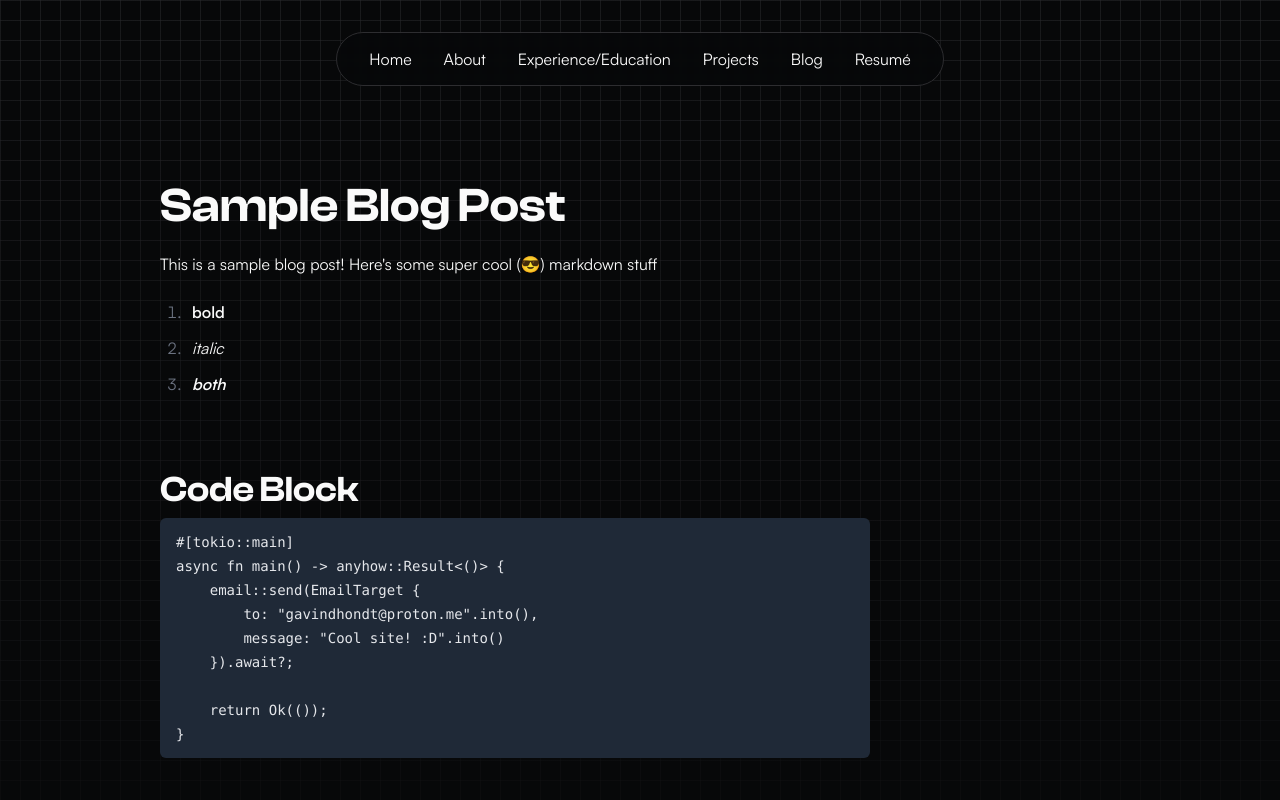
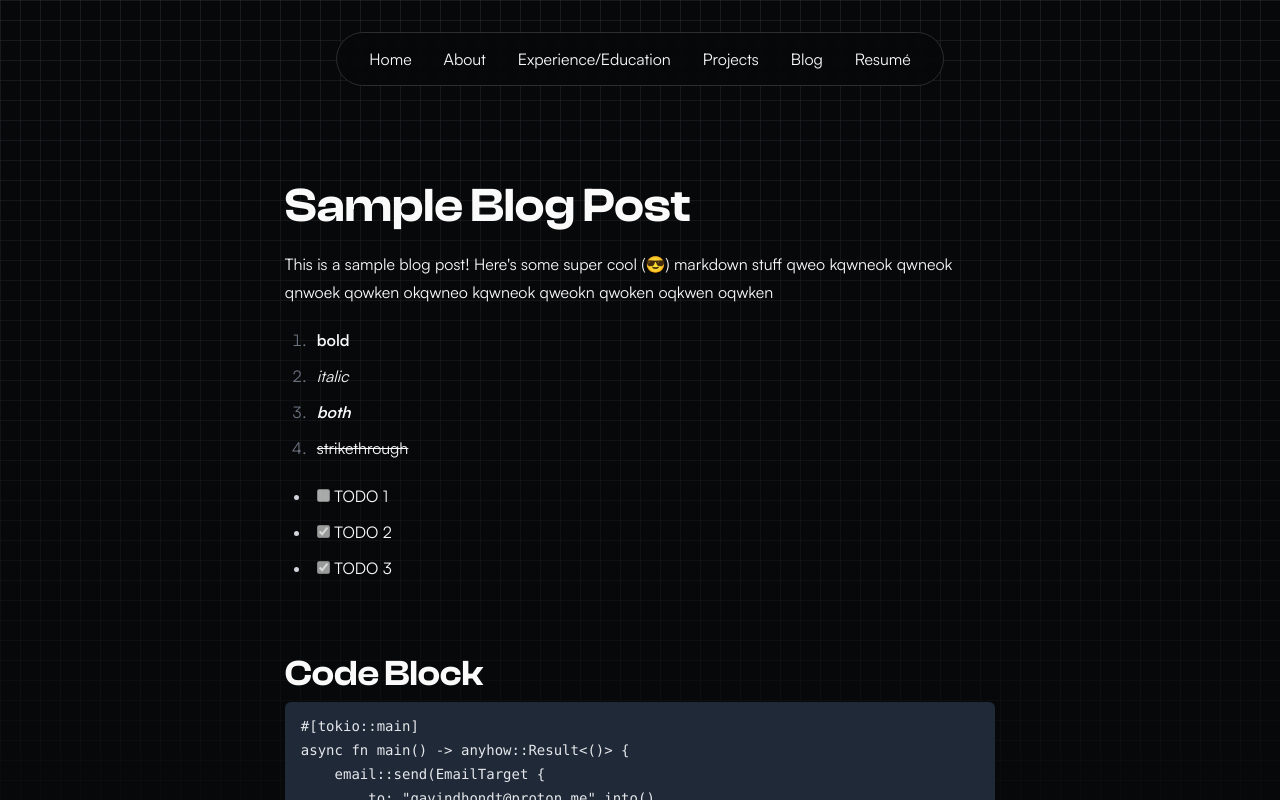
Before and after one commit to hari-vallabha-21k/portofilo, a Next.js app: page /blog/post/sample in a window 1280 px wide. Shown: the top 800 px of the page. Built offline with nearby package versions, Linux system fonts and the light colour scheme.

Commit message:
add gfm and syntax highlighting to blog

```diff
--- a/next.config.mjs
+++ b/next.config.mjs
@@ -1,4 +1,6 @@
 import createMDX from "@next/mdx";
+import remarkGfm from "remark-gfm";
+import rehypeStarryNight from "rehype-starry-night";
 
 /** @type {import("next").NextConfig} */
 const config = {
@@ -10,6 +12,11 @@ const config = {
 	}
 };
 
-const withMDX = createMDX({});
+const withMDX = createMDX({
+	options: {
+		remarkPlugins: [remarkGfm],
+		rehypePlugins: [rehypeStarryNight]
+	}
+});
 
 export default withMDX(config);
--- a/package.json
+++ b/package.json
@@ -24,6 +24,8 @@
 		"react": "^18",
 		"react-dom": "^18",
 		"react-icons": "^5.3.0",
+		"rehype-starry-night": "^2.2.0",
+		"remark-gfm": "^4.0.0",
 		"tailwind-merge": "^2.5.5",
 		"tailwindcss-animate": "^1.0.7"
 	},
--- a/src/app/blog/post/layout.tsx
+++ b/src/app/blog/post/layout.tsx
@@ -8,7 +8,7 @@ export default function MdxLayout({ children }: MdxLayoutProps) {
 	return (
 		<div
 			className={clsx(
-				"prose font-satoshi text-foreground prose-strong:text-foreground",
+				"prose mx-auto font-satoshi text-foreground prose-strong:text-foreground",
 				"prose-headings:mb-2 prose-headings:font-clash-display prose-headings:font-semibold prose-headings:text-foreground",
 				"prose-h1:text-5xl",
 				"prose-h2:text-4xl",
--- a/src/app/blog/post/sample/page.mdx
+++ b/src/app/blog/post/sample/page.mdx
@@ -1,10 +1,15 @@
 # Sample Blog Post
 
-This is a sample blog post! Here's some super cool (😎) markdown stuff
+This is a sample blog post! Here's some super cool (😎) markdown stuff qweo kqwneok qwneok qnwoek qowken okqwneo kqwneok qweokn qwoken oqkwen oqwken
 
 1. **bold**
 2. _italic_
 3. **_both_**
+4. ~~strikethrough~~
+
+- [ ] TODO 1
+- [x] TODO 2
+- [x] TODO 3
 
 ## Code Block
 
@@ -13,7 +18,7 @@ This is a sample blog post! Here's some super cool (😎) markdown stuff
 async fn main() -> anyhow::Result<()> {
     email::send(EmailTarget {
         to: "gavindhondt@proton.me".into(),
-        message: "Cool site! :D".into()
+        message: "Cool site! :D".into() // qwwwwwwwwwwwwwwwwwwwww qweqweqweqweqweqweqweqwe qweqweqweqweqwe
     }).await?;
 
     return Ok(());
--- a/src/app/globals.css
+++ b/src/app/globals.css
@@ -56,6 +56,37 @@
 		--chart-5: 340 75% 55%;
 
 		--radius: 0.5rem;
+
+		--color-prettylights-syntax-comment: #9198a1;
+		--color-prettylights-syntax-constant: #6cb6ff;
+		--color-prettylights-syntax-constant-other-reference-link: #96d0ff;
+		--color-prettylights-syntax-entity: #dcbdfb;
+		--color-prettylights-syntax-storage-modifier-import: #f0f6fc;
+		--color-prettylights-syntax-entity-tag: #8ddb8c;
+		--color-prettylights-syntax-keyword: #f47067;
+		--color-prettylights-syntax-string: #96d0ff;
+		--color-prettylights-syntax-variable: #f69d50;
+		--color-prettylights-syntax-brackethighlighter-unmatched: #e5534b;
+		--color-prettylights-syntax-brackethighlighter-angle: #9198a1;
+		--color-prettylights-syntax-invalid-illegal-text: #f0f6fc;
+		--color-prettylights-syntax-invalid-illegal-bg: #922323;
+		--color-prettylights-syntax-carriage-return-text: #f0f6fc;
+		--color-prettylights-syntax-carriage-return-bg: #ad2e2c;
+		--color-prettylights-syntax-string-regexp: #8ddb8c;
+		--color-prettylights-syntax-markup-list: #eac55f;
+		--color-prettylights-syntax-markup-heading: #316dca;
+		--color-prettylights-syntax-markup-italic: #f0f6fc;
+		--color-prettylights-syntax-markup-bold: #f0f6fc;
+		--color-prettylights-syntax-markup-deleted-text: #ffd8d3;
+		--color-prettylights-syntax-markup-deleted-bg: #78191b;
+		--color-prettylights-syntax-markup-inserted-text: #b4f1b4;
+		--color-prettylights-syntax-markup-inserted-bg: #1b4721;
+		--color-prettylights-syntax-markup-changed-text: #ffddb0;
+		--color-prettylights-syntax-markup-changed-bg: #682d0f;
+		--color-prettylights-syntax-markup-ignored-text: #f0f6fc;
+		--color-prettylights-syntax-markup-ignored-bg: #255ab2;
+		--color-prettylights-syntax-meta-diff-range: #dcbdfb;
+		--color-prettylights-syntax-sublimelinter-gutter-mark: #3d444d;
 	}
 }
 
@@ -68,3 +99,123 @@
 		@apply bg-background text-foreground;
 	}
 }
+
+.pl-c {
+	color: var(--color-prettylights-syntax-comment);
+}
+
+.pl-c1,
+.pl-s .pl-v {
+	color: var(--color-prettylights-syntax-constant);
+}
+
+.pl-e,
+.pl-en {
+	color: var(--color-prettylights-syntax-entity);
+}
+
+.pl-smi,
+.pl-s .pl-s1 {
+	color: var(--color-prettylights-syntax-storage-modifier-import);
+}
+
+.pl-ent {
+	color: var(--color-prettylights-syntax-entity-tag);
+}
+
+.pl-k {
+	color: var(--color-prettylights-syntax-keyword);
+}
+
+.pl-s,
+.pl-pds,
+.pl-s .pl-pse .pl-s1,
+.pl-sr,
+.pl-sr .pl-cce,
+.pl-sr .pl-sre,
+.pl-sr .pl-sra {
+	color: var(--color-prettylights-syntax-string);
+}
+
+.pl-v,
+.pl-smw {
+	color: var(--color-prettylights-syntax-variable);
+}
+
+.pl-bu {
+	color: var(--color-prettylights-syntax-brackethighlighter-unmatched);
+}
+
+.pl-ii {
+	color: var(--color-prettylights-syntax-invalid-illegal-text);
+	background-color: var(--color-prettylights-syntax-invalid-illegal-bg);
+}
+
+.pl-c2 {
+	color: var(--color-prettylights-syntax-carriage-return-text);
+	background-color: var(--color-prettylights-syntax-carriage-return-bg);
+}
+
+.pl-sr .pl-cce {
+	font-weight: bold;
+	color: var(--color-prettylights-syntax-string-regexp);
+}
+
+.pl-ml {
+	color: var(--color-prettylights-syntax-markup-list);
+}
+
+.pl-mh,
+.pl-mh .pl-en,
+.pl-ms {
+	font-weight: bold;
+	color: var(--color-prettylights-syntax-markup-heading);
+}
+
+.pl-mi {
+	font-style: italic;
+	color: var(--color-prettylights-syntax-markup-italic);
+}
+
+.pl-mb {
+	font-weight: bold;
+	color: var(--color-prettylights-syntax-markup-bold);
+}
+
+.pl-md {
+	color: var(--color-prettylights-syntax-markup-deleted-text);
+	background-color: var(--color-prettylights-syntax-markup-deleted-bg);
+}
+
+.pl-mi1 {
+	color: var(--color-prettylights-syntax-markup-inserted-text);
+	background-color: var(--color-prettylights-syntax-markup-inserted-bg);
+}
+
+.pl-mc {
+	color: var(--color-prettylights-syntax-markup-changed-text);
+	background-color: var(--color-prettylights-syntax-markup-changed-bg);
+}
+
+.pl-mi2 {
+	color: var(--color-prettylights-syntax-markup-ignored-text);
+	background-color: var(--color-prettylights-syntax-markup-ignored-bg);
+}
+
+.pl-mdr {
+	font-weight: bold;
+	color: var(--color-prettylights-syntax-meta-diff-range);
+}
+
+.pl-ba {
+	color: var(--color-prettylights-syntax-brackethighlighter-angle);
+}
+
+.pl-sg {
+	color: var(--color-prettylights-syntax-sublimelinter-gutter-mark);
+}
+
+.pl-corl {
+	text-decoration: underline;
+	color: var(--color-prettylights-syntax-constant-other-reference-link);
+}
```
Also changed, not shown: 1 other file (tests, documents, lock files or other folders).
